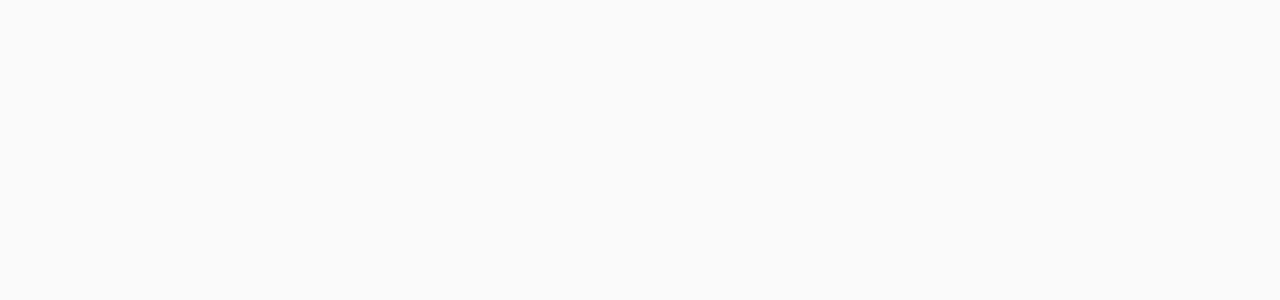
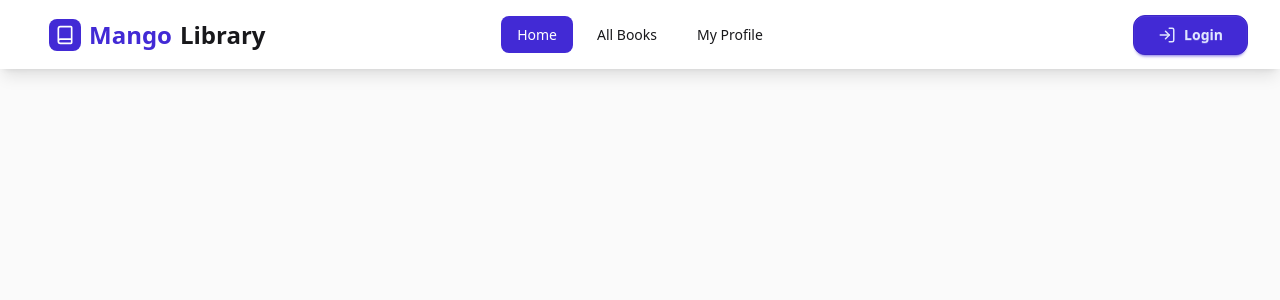
Before and after one commit to GrRabby/mango-library, a Next.js app: page / in a window 1280 px wide. Shown: the top 300 px of the page. Built offline with nearby package versions, Linux system fonts and the light colour scheme.

Commit message:
Added NavBar

```diff
--- a/package.json
+++ b/package.json
@@ -9,6 +9,7 @@
     "lint": "eslint"
   },
   "dependencies": {
+    "lucide-react": "^1.14.0",
     "next": "16.2.4",
     "react": "19.2.4",
     "react-dom": "19.2.4"
--- a/src/app/layout.js
+++ b/src/app/layout.js
@@ -1,5 +1,6 @@
 import { Geist, Geist_Mono } from "next/font/google";
 import "./globals.css";
+import NavBar from "@/components/NavBar";
 
 const geistSans = Geist({
   variable: "--font-geist-sans",
@@ -12,17 +13,21 @@
 });
 
 export const metadata = {
-  title: "Create Next App",
-  description: "Generated by create next app",
+  title: "Mango Library | Modern Book Borrowing Platform",
+  description: "Digitizing the traditional library experience. Access thousands of books digitally.",
 };
 
 export default function RootLayout({ children }) {
   return (
     <html
       lang="en"
+      data-theme='light'
       className={`${geistSans.variable} ${geistMono.variable} h-full antialiased`}
     >
-      <body className="min-h-full flex flex-col">{children}</body>
+      <body className="min-h-full flex flex-col">
+        <NavBar></NavBar>
+        {children}
+      </body>
     </html>
   );
 }
--- /dev/null
+++ b/src/components/NavBar.jsx
@@ -0,0 +1,58 @@
+'use client'
+import Link from 'next/link';
+import { Book, LogIn, Menu } from "lucide-react";
+import { usePathname } from 'next/navigation';
+const NavBar = () => {
+    const pathName = usePathname();
+    const navLinks = [
+        { name: "Home", href: "/" },
+        { name: "All Books", href: "/all-books" },
+        { name: "My Profile", href: "/profile" },
+    ];
+    return (
+        <div className="navbar bg-base-100 shadow-lg px-4 md:px-8 sticky top-0 z-50">
+            <div className="navbar-start">
+                <div className="dropdown">
+                    <label tabIndex={0} className="btn btn-ghost lg:hidden">
+                        <Menu size={24} />
+                    </label>
+                    <ul tabIndex={0} className="menu menu-sm dropdown-content mt-3 z-1 p-2 shadow bg-base-100 rounded-box w-52">
+                        {navLinks.map((link) => (
+                            <li key={link.href}>
+                                <Link href={link.href} className={pathName === link.href ? "text-primary font-bold" : ""}>
+                                    {link.name}
+                                </Link>
+                            </li>
+                        ))}
+                    </ul>
+                </div>
+                <Link href="/" className="btn btn-ghost normal-case text-2xl font-bold flex items-center gap-2">
+                    <div className="bg-primary p-1.5 rounded-lg text-white">
+                        <Book size={20} />
+                    </div>
+                    <span className="text-primary">Mango</span>
+                    <span>Library</span>
+                </Link>
+            </div>
+            <div className="navbar-center hidden lg:flex">
+                <ul className="menu menu-horizontal px-1 gap-2">
+                    {navLinks.map((link) => (
+                        <li key={link.href}>
+                            <Link href={link.href} className={`px-4 py-2 rounded-lg transition-all duration-200 ${pathName === link.href ? "bg-primary text-white" : "hover:bg-primary/10"}`}>
+                                {link.name}
+                            </Link>
+                        </li>
+                    ))}
+                </ul>
+            </div>
+            <div className="navbar-end gap-2">
+                <Link href="/login" className="btn btn-primary btn-md px-6 rounded-xl flex items-center gap-2">
+                    <LogIn size={18} />
+                    Login
+                </Link>
+            </div>
+        </div>
+    );
+};
+
+export default NavBar;
```
Also changed, not shown: 1 other file (tests, documents, lock files or other folders).
